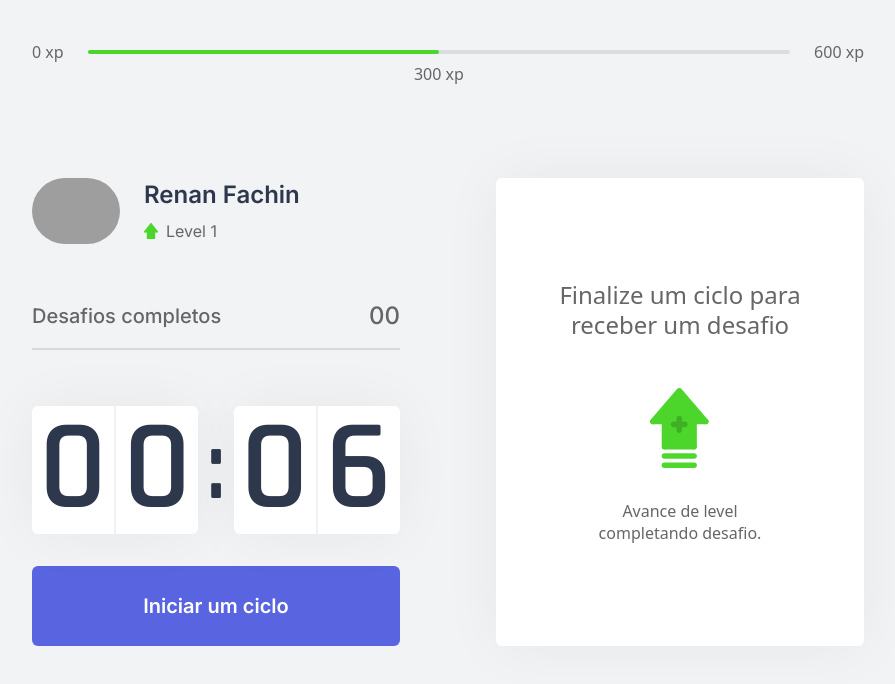
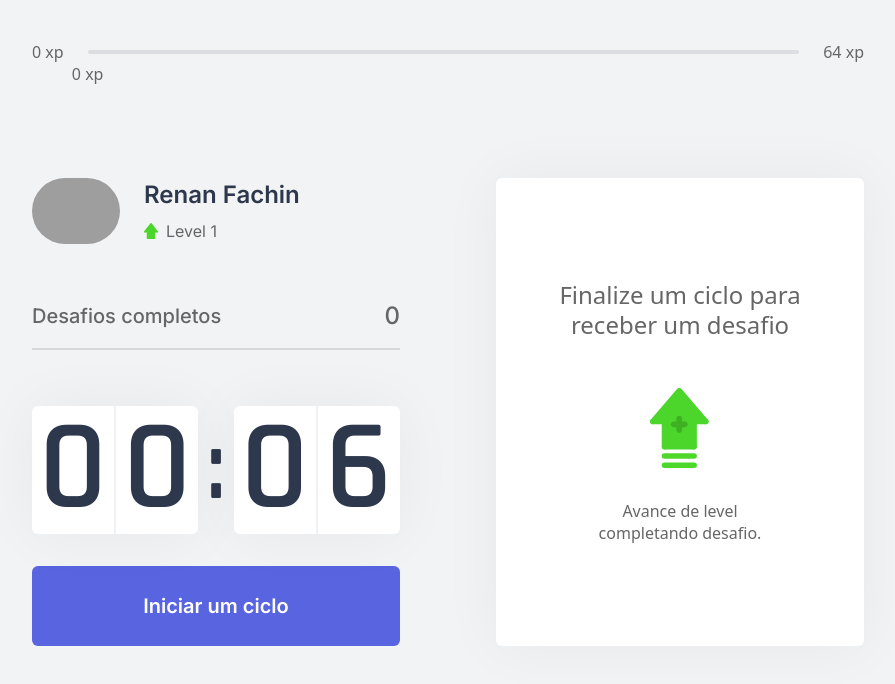
Before and after one commit to RenanFachin/RS_NLW_MoveIT, a Next.js app: page / in a window 1280 px wide. Shown: the top 684 px of the page, without its empty margins (192-1087 px from the left). Built offline with nearby package versions, Linux system fonts and the light colour scheme; grey boxes are pictures that could not be loaded.

Commit message:
create next lvl controls, command styling based on current experience and resetChallenge function in context

```diff
--- a/src/components/ChallengeBox.tsx
+++ b/src/components/ChallengeBox.tsx
@@ -9,7 +9,7 @@ import { useChallenges } from "@/hooks/useChallenges";
 
 export function ChallengeBox() {
 
-    const { activeChallenge } = useChallenges()
+    const { activeChallenge, resetChallenge } = useChallenges()
 
     return (
         <div className="bg-white h-full rounded-md shadow-custom py-6 px-8 flex flex-col items-center justify-center text-center">
@@ -57,7 +57,7 @@ export function ChallengeBox() {
                                 <button
                                     type="button"
                                     className="h-12 flex items-center justify-center rounded-lg text-white font-semibold bg-red-500 hover:brightness-90 shadow-lg transition-all"
-                                    onClick={() => { }}
+                                    onClick={resetChallenge}
                                 >
                                     Falhei
                                 </button>
--- a/src/components/CompletedChallenges.tsx
+++ b/src/components/CompletedChallenges.tsx
@@ -1,4 +1,9 @@
+import { useChallenges } from "@/hooks/useChallenges"
+
 export function CompletedChallenges() {
+
+    const { challengesCompleted } = useChallenges()
+
     return (
         <div
             className="flex items-center justify-between my-14 pb-4 border-b-2 border-b-[#d7d8da] font-medium  font-Inter"
@@ -8,7 +13,7 @@ export function CompletedChallenges() {
             </span>
 
             <span className="text-2xl">
-                00
+                {challengesCompleted}
             </span>
         </div>
     )
--- a/src/components/ExperienceBar.tsx
+++ b/src/components/ExperienceBar.tsx
@@ -1,4 +1,11 @@
+import { useChallenges } from "@/hooks/useChallenges"
+
 export function ExperienceBar() {
+
+    const { currentExperience, experienceToNextLevel } = useChallenges()
+
+    const percentToNextLevel = Math.round((currentExperience * 100)) / experienceToNextLevel
+
     return (
         <header className="flex items-center">
             <span className="font-normal">
@@ -10,21 +17,21 @@ export function ExperienceBar() {
                 <div
                     className="h-1 rounded-md bg-green-500"
                     // Esta estilização está inline por motivos de ser um valor que vai se alterar durante o uso da aplicação
-                    style={{ width: '50%' }}
+                    style={{ width: `${percentToNextLevel}%` }}
                 />
 
                 <span
                     className="absolute top-3 -translate-x-1/2"
                     // Esta estilização está inline por motivos de ser um valor que vai se alterar durante o uso da aplicação
-                    style={{ left: '50%' }}
+                    style={{ left: `${percentToNextLevel}%` }}
                 >
-                    300 xp
+                    {currentExperience} xp
                 </span>
 
             </div>
 
             <span className="font-normal">
-                600 xp
+                {experienceToNextLevel} xp
             </span>
         </header>
     )
--- a/src/contexts/ChallengsContext.tsx
+++ b/src/contexts/ChallengsContext.tsx
@@ -17,6 +17,8 @@ interface ChallengeContextProps {
     activeChallenge: Challenge;
     levelUp: () => void;
     startNewChallenge: () => void;
+    resetChallenge: () => void;
+    experienceToNextLevel: number;
 }
 
 export const ChallengeContext = createContext({} as ChallengeContextProps)
@@ -31,12 +33,16 @@ export function ChallengeProvider({ children }: ChallengeProviderProps) {
     const [challengesCompleted, setChallengesCompleted] = useState(0)
 
     // criando um state para armazenar o challenge
-    const [activeChallenge, setActiveChallenge] = useState<Challenge>()
+    const [activeChallenge, setActiveChallenge] = useState(null)
+
+    // Criando uma constante para gerenciar a quantidad de experiência para o próximo lvl
+    const experienceToNextLevel = Math.pow((level + 1) * 4, 2)
 
     function levelUp() {
         setLevel(level + 1)
     }
 
+    // Função que faz o random de um novo desafio
     function startNewChallenge() {
         const totalOfChallenges = challenges.length
 
@@ -45,6 +51,12 @@ export function ChallengeProvider({ children }: ChallengeProviderProps) {
         const challenge = challenges[randomChallengeIndex]
 
         setActiveChallenge(challenge)
+    }
+
+
+    // Função chamada quando o usuário clicar em falhei
+    function resetChallenge() {
+        setActiveChallenge(null)
     }
 
     return (
@@ -56,6 +68,8 @@ export function ChallengeProvider({ children }: ChallengeProviderProps) {
                 activeChallenge,
                 levelUp,
                 startNewChallenge,
+                resetChallenge,
+                experienceToNextLevel
             }}
         >
             {children}
```
